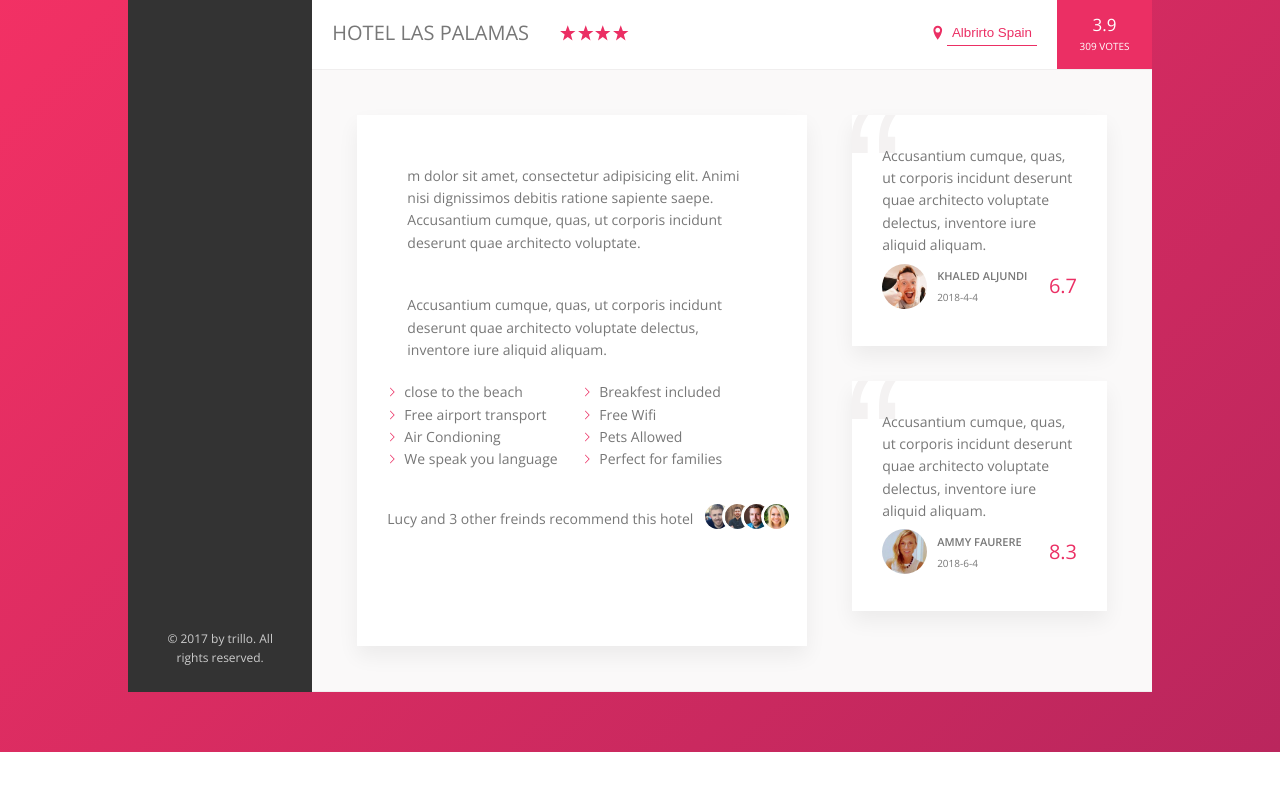
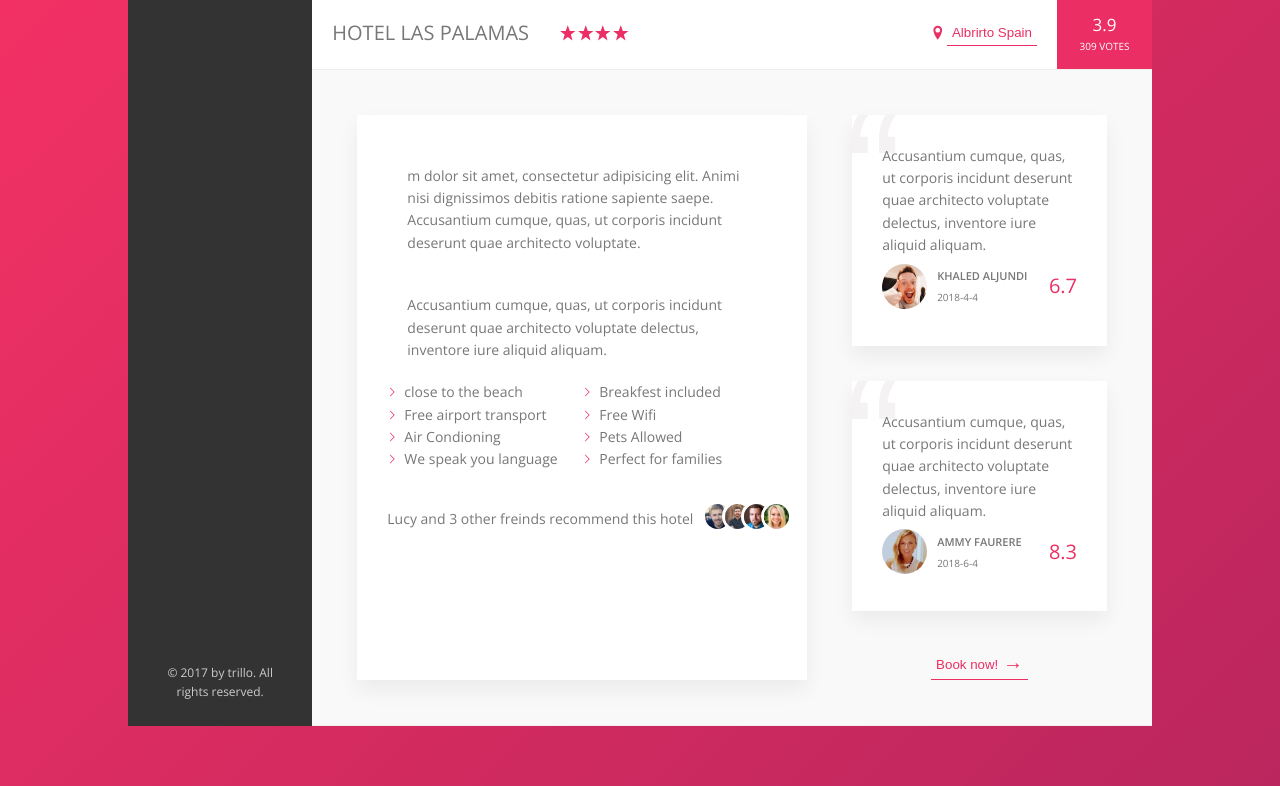
Before and after one commit to aljundik/trillo, a plain HTML site: page index.html in a window 1280 px wide. Shown: the part 452-1238 px from the top of the page. Before the commit the page ends 1204 px from the top, so only its background shows below. Drawn offline with nearby package versions, Linux system fonts and the light colour scheme.

Commit message:
adding the button for review section

```diff
--- a/css/style.css
+++ b/css/style.css
@@ -94,7 +94,10 @@ body {
   font-family: inherit; }
 
 .user-reviews {
-  flex: 1; }
+  flex: 1;
+  display: flex;
+  flex-direction: column;
+  align-items: center; }
 
 .logo {
   height: 3.25rem;
@@ -274,8 +277,14 @@ body {
   padding: 0.5rem;
   cursor: pointer;
   transition: all 0.2s; }
+  .btn-inline span {
+    font-size: 2rem;
+    margin-left: 1px;
+    transition: margin-left 0.2s; }
   .btn-inline:hover {
     background-color: var(--Grey-light-2); }
+    .btn-inline:hover span {
+      margin-left: 8px; }
   .btn-inline:focus {
     animation: bigsmall 1s infinite; }
 
--- a/index.html
+++ b/index.html
@@ -208,6 +208,8 @@
                                 <div class="review__rating">8.3</div>
                             </figcaption>
                         </figure>
+
+                        <button class="btn-inline"> Book now! <span>&#8594;</span></button>
                     </div>
 
                 </div>
--- a/sass/_components.scss
+++ b/sass/_components.scss
@@ -309,10 +309,19 @@
     padding: 0.5rem;
     cursor: pointer;
     transition: all 0.2s;
+    & span {
+        font-size: 2rem;
+        margin-left: 1px;
+        transition: margin-left 0.2s;
+    }
 
 
     &:hover{
         background-color: var(--Grey-light-2);
+
+        & span{
+            margin-left: 8px;
+        }
     }
 
     &:focus{
--- a/sass/_layout.scss
+++ b/sass/_layout.scss
@@ -59,4 +59,8 @@ justify-content: space-between;
 
 .user-reviews{
     flex: 1;
+
+    display: flex;
+    flex-direction: column;
+    align-items: center;
 }
```
